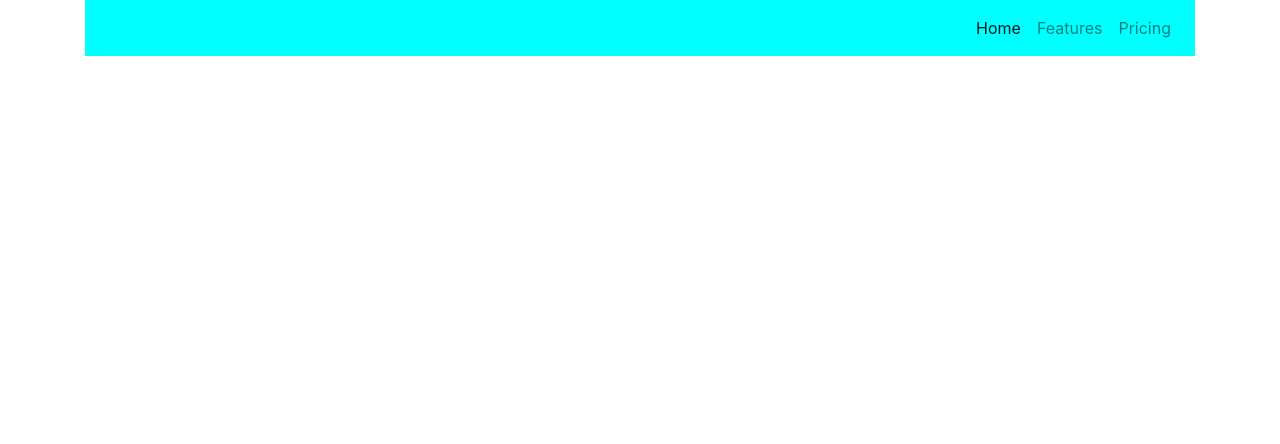
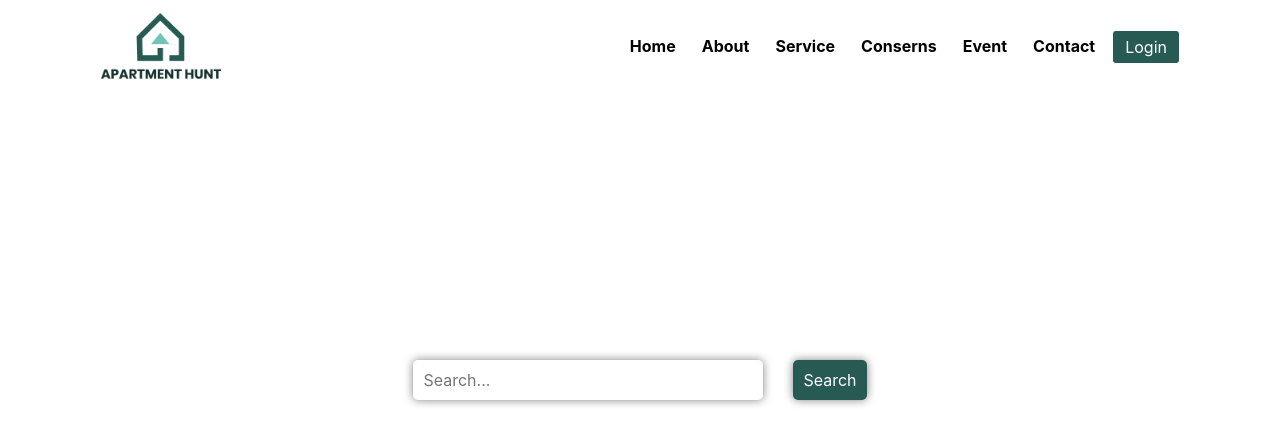
Before and after one commit to jinglad/hotel-finder, a React (Create React App) app: page / in a window 1280 px wide. Shown: the top 444 px of the page. Built offline with nearby package versions, Linux system fonts and the light colour scheme.

Commit message:
header & navbar done

```diff
--- a/public/index.html
+++ b/public/index.html
@@ -25,6 +25,21 @@
       Learn how to configure a non-root public URL by running `npm run build`.
     -->
     <title>React App</title>
+    <script
+      src="https://code.jquery.com/jquery-3.5.1.slim.min.js"
+      integrity="sha384-DfXdz2htPH0lsSSs5nCTpuj/zy4C+OGpamoFVy38MVBnE+IbbVYUew+OrCXaRkfj"
+      crossorigin="anonymous"
+    ></script>
+    <script
+      src="https://cdn.jsdelivr.net/npm/popper.js@1.16.1/dist/umd/popper.min.js"
+      integrity="sha384-9/reFTGAW83EW2RDu2S0VKaIzap3H66lZH81PoYlFhbGU+6BZp6G7niu735Sk7lN"
+      crossorigin="anonymous"
+    ></script>
+    <script
+      src="https://cdn.jsdelivr.net/npm/bootstrap@4.5.3/dist/js/bootstrap.min.js"
+      integrity="sha384-w1Q4orYjBQndcko6MimVbzY0tgp4pWB4lZ7lr30WKz0vr/aWKhXdBNmNb5D92v7s"
+      crossorigin="anonymous"
+    ></script>
   </head>
   <body>
     <noscript>You need to enable JavaScript to run this app.</noscript>
--- /dev/null
+++ b/src/Components/Home/Header/Header.js
@@ -0,0 +1,13 @@
+import React from 'react';
+import HeaderMain from '../HeaderMain/HeaderMain';
+import './Header.scss';
+
+const Header = () => {
+    return (
+        <div className="header-container">
+            <HeaderMain></HeaderMain>
+        </div>
+    );
+};
+
+export default Header;
--- /dev/null
+++ b/src/Components/Home/Header/Header.scss
@@ -0,0 +1,6 @@
+.header-container{
+    height: 600px;
+    background: linear-gradient(),url("../../../Images/images/header-bg.png");
+    background-position: center;
+    background-size: cover;
+}
--- /dev/null
+++ b/src/Components/Home/HeaderMain/HeaderMain.js
@@ -0,0 +1,18 @@
+import React from "react";
+import "./HeaderMain.scss";
+
+const HeaderMain = () => {
+  return (
+    <div className="header-main-container">
+      <div className="header-main-text">
+        <h1>I GROW BY HELPING PEOPLE IN NEED.</h1>
+      </div>
+      <div className="search-container">
+        <input className="search-box" type="text" placeholder="Search..." />
+        <input className="search-btn" type="button" value="Search" />
+      </div>
+    </div>
+  );
+};
+
+export default HeaderMain;
--- /dev/null
+++ b/src/Components/Home/HeaderMain/HeaderMain.scss
@@ -0,0 +1,36 @@
+.header-main-container {
+  text-align: center;
+  .header-main-text {
+    padding-top: 200px;
+    color: white;
+  }
+  .search-container {
+    width: 500px;
+    margin: 0 auto;
+    margin-top: 20px;
+
+    .search-box {
+      width: 70%;
+      padding: 8px 10px;
+      border: none;
+      box-shadow: 0 0 10px gray;
+      border-radius: 5px;
+      outline: none;
+      margin-right: 30px;
+    }
+
+    .search-btn {
+      padding: 8px 10px;
+      border-radius: 5px;
+      outline: none;
+      border: none;
+      background: #275A53;
+      color: white;
+      box-shadow: 0 0 10px gray;
+      transition: 0.3s all ease-in-out;
+    }
+    .search-btn:hover {
+      background: #0b529e;
+    }
+  }
+}
--- a/src/Components/Home/Home/Home.js
+++ b/src/Components/Home/Home/Home.js
@@ -1,10 +1,13 @@
 import React from 'react';
 import Navbar from '../../Reused/Navbar/Navbar';
+import Header from '../Header/Header';
+import HeaderMain from '../HeaderMain/HeaderMain';
 
 const Home = () => {
     return (
-        <div className="container">
+        <div>
             <Navbar></Navbar>
+            <Header></Header>
         </div>
     );
 };
--- a/src/Components/Reused/Navbar/Navbar.js
+++ b/src/Components/Reused/Navbar/Navbar.js
@@ -1,12 +1,14 @@
 import React from "react";
 import { Link } from "react-router-dom";
-import './Navbar.scss';
+import "./Navbar.scss";
+import logo from "../../../Images/logos/Logo.png";
 
 const Navbar = () => {
   return (
+    <div className="container">
       <nav className="navbar navbar-expand-lg navbar-light bg-nav">
-      <Link className="navbar-brand" href="#">
-        <img src="" alt=""/>
+        <Link to="/" className="navbar-brand" href="#">
+          <img src={logo} alt="" className="w-40" />
         </Link>
         <button
           className="navbar-toggler"
@@ -21,24 +23,45 @@ const Navbar = () => {
         </button>
         <div className="collapse navbar-collapse" id="navbarNav">
           <ul className="navbar-nav ml-auto">
-          <li className="nav-item active">
-            <a className="nav-link" href="#">
-              Home <span className="sr-only">(current)</span>
-            </a>
+            <li className="nav-item">
+              <Link to="/" className="nav-link" href="#">
+                Home
+              </Link>
             </li>
             <li className="nav-item">
-            <a className="nav-link" href="#">
-              Features
-            </a>
+              <Link className="nav-link" href="#">
+                About
+              </Link>
             </li>
             <li className="nav-item">
-            <a className="nav-link" href="#">
-              Pricing
-            </a>
+              <Link className="nav-link" href="#">
+                Service
+              </Link>
+            </li>
+            <li className="nav-item">
+              <Link className="nav-link" href="#">
+                Conserns
+              </Link>
+            </li>
+            <li className="nav-item">
+              <Link className="nav-link" href="#">
+                Event
+              </Link>
+            </li>
+            <li className="nav-item">
+              <Link className="nav-link" href="#">
+                Contact
+              </Link>
+            </li>
+            <li>
+              <Link className="log-in-btn" href="#">
+                Login
+              </Link>
             </li>
           </ul>
         </div>
       </nav>
+    </div>
   );
 };
 
--- a/src/Components/Reused/Navbar/Navbar.scss
+++ b/src/Components/Reused/Navbar/Navbar.scss
@@ -1,3 +1,25 @@
-.bg-nav{
-    background-color: aqua;
+.w-40{
+    width: 40%!important;
 }
+.nav-link{
+    color: black!important;
+    font-weight: bold!important;
+    margin-right: 10px;
+    transition: .3s;
+}
+.nav-link:hover{
+    background: blueviolet!important;
+    color: white!important;
+    border-radius: 3px;
+}
+.log-in-btn{
+    padding: 4px 12px!important;
+    margin-top: 5px;
+    display: block;
+    border-radius: 3px;
+    border: none;
+    outline: none;
+    color: white!important;
+    background: #275A53;
+    text-decoration:none!important;
+}
```
Also changed, not shown: src/Components/Home/HouseRent/HouseRent.js (added, +11 -0 lines), 1 other file (tests, documents, lock files or other folders). Lines whose indentation alone changed are shown as unchanged.
